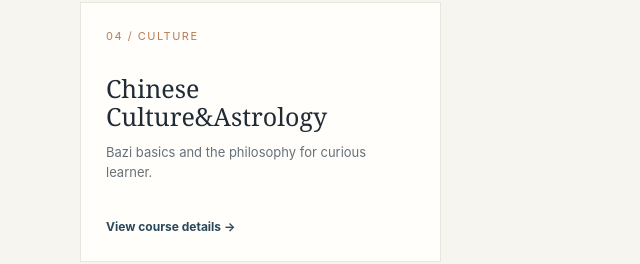
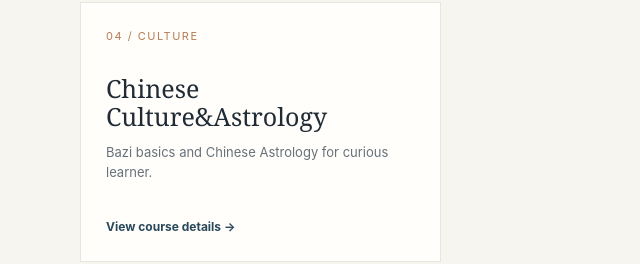
Before and after one commit to elena102599-bit/chinese-teaching, a plain HTML site: page index.html in a window 1280 px wide. Shown: the part 1680-1944 px from the top of the page, 0-640 px from the left. Drawn offline with Linux system fonts and the light colour scheme.

Commit message:
Revise course description for Chinese Culture
Updated description for the Chinese Culture course to include 'Chinese Astrology'.

```diff
--- a/index.html
+++ b/index.html
@@ -89,7 +89,7 @@ footer{padding:28px 0;color:var(--muted);font-size:11px;display:flex;justify-con
       <article class="card"><div class="num">01 / FOUNDATIONS</div><h3>Beginner Chinese</h3><p>Build a strong foundation in pronunciation, essential vocabulary, sentence patterns and everyday communication.</p><a href="#contact">View course details →</a></article>
       <article class="card"><div class="num">02 / COMMUNICATION</div><h3>Everyday Chinese</h3><p>Learn natural expressions and practical conversations for daily life, travel, shopping and social situations.</p><a href="#contact">View course details →</a></article>
       <article class="card"><div class="num">03 / PROFESSIONAL</div><h3>Business Chinese</h3><p>Develop language skills for professional communication, meetings, workplace conversations and correspondence.</p><a href="#contact">View course details →</a></article>
-      <article class="card"><div class="num">04 / CULTURE</div><h3>Chinese Culture&Astrology</h3><p>Bazi basics and the philosophy for curious learner.</p><a href="#contact">View course details →</a></article>
+      <article class="card"><div class="num">04 / CULTURE</div><h3>Chinese Culture&Astrology</h3><p>Bazi basics and Chinese Astrology for curious learner.</p><a href="#contact">View course details →</a></article>
     </div>
   </div>
 </section>
```
